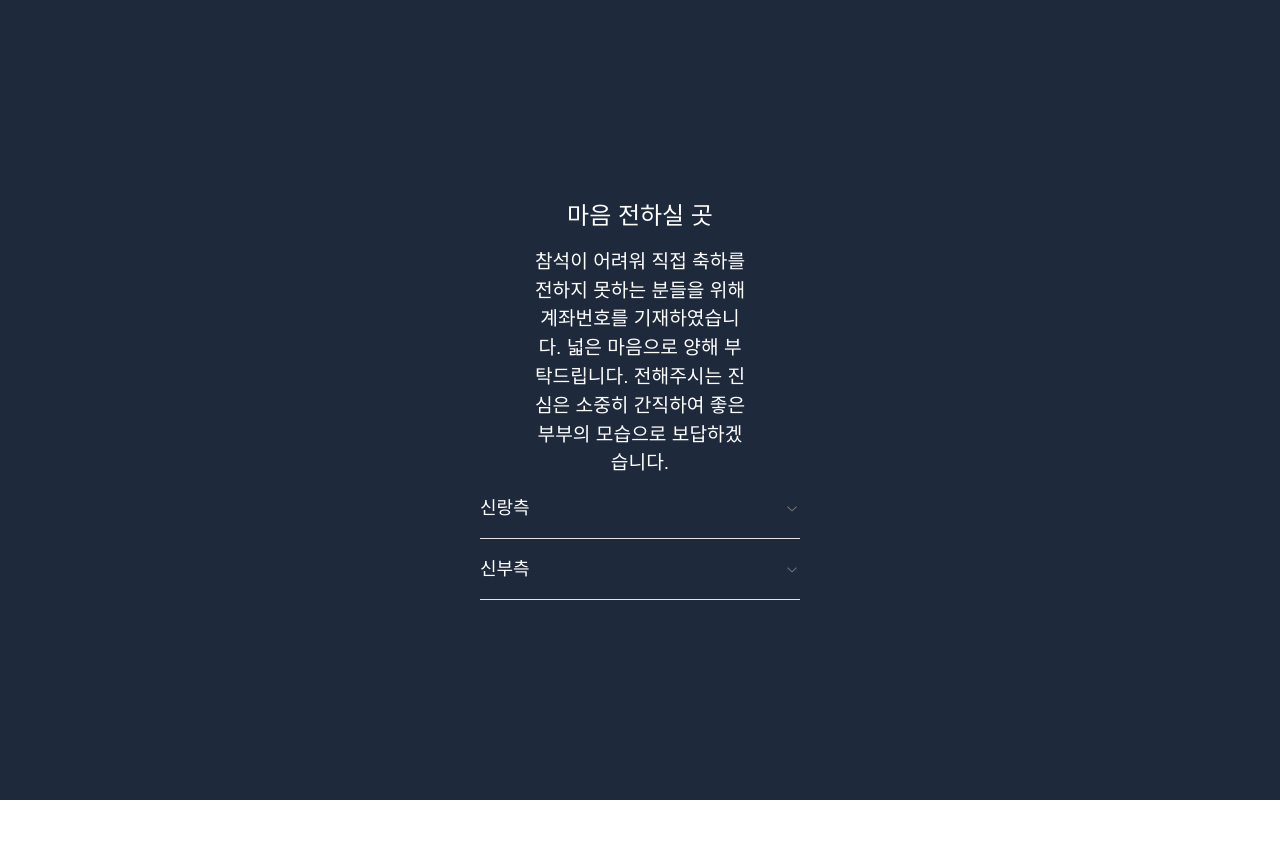
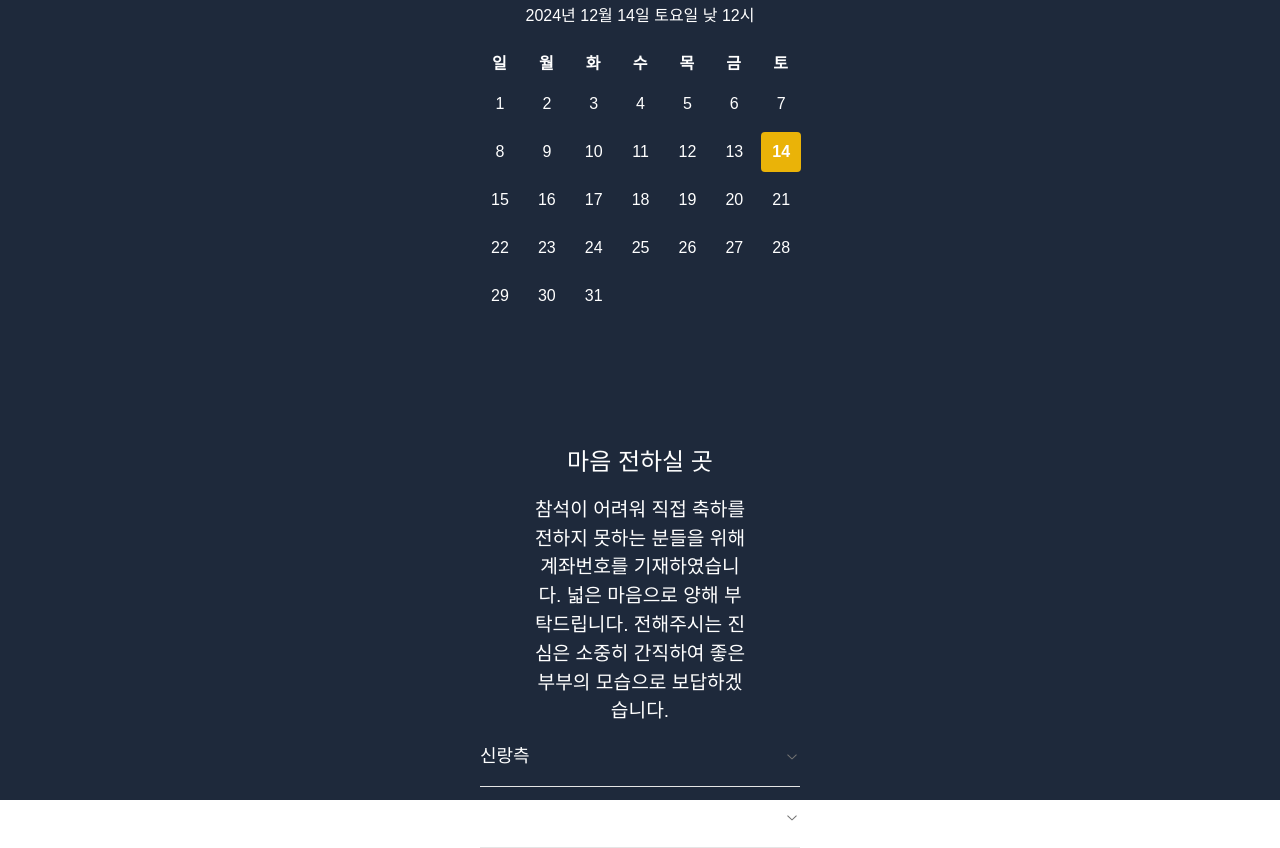
Before and after one commit to sht02048/wedding-invitation, a Next.js app: page / in a window 1280 px wide. Before the commit the page ends 800 px from the top, so only its background shows below. Built offline with nearby package versions, Linux system fonts and the light colour scheme; a web font is replaced by a local one.

Commit message:
✨ 캘린더 정적 컴포넌트

```diff
--- a/app/globals.css
+++ b/app/globals.css
@@ -14,7 +14,7 @@ body {
 
 @layer base {
   h1 {
-    font-size: 1.25rem;
+    font-size: 1.5rem;
   }
 
   p {
--- a/app/page.tsx
+++ b/app/page.tsx
@@ -1,8 +1,10 @@
 import Account from "@/components/sections/account";
+import Calender from "@/components/sections/calender";
 
 export default function Home() {
   return (
     <>
+      <Calender />
       <Account />
     </>
   );
--- a/components/layout/index.tsx
+++ b/components/layout/index.tsx
@@ -7,7 +7,7 @@ type Props = {
 export default function Layout({ children }: Props) {
   return (
     <div className="bg-slate-800 w-screen h-screen flex justify-center items-center">
-      <div className="w-1/4">
+      <div className="sm:w-1/4 flex flex-col gap-32">
         {children}
       </div>
     </div>
--- a/components/sections/account/header.tsx
+++ b/components/sections/account/header.tsx
@@ -1,7 +1,7 @@
 export default function Header() {
   return (
-    <div className="text-center flex flex-col items-center gap-4">
-    <h1 className="text-2xl">마음 전하실 곳</h1>
+    <div className="flex flex-col items-center gap-4">
+    <h1 className="">마음 전하실 곳</h1>
       <p className="w-2/3">참석이 어려워 직접 축하를 전하지 못하는 분들을 위해 계좌번호를 기재하였습니다. 넓은 마음으로 양해 부탁드립니다. 전해주시는 진심은 소중히 간직하여 좋은 부부의 모습으로 보답하겠습니다.</p>
     </div>
   );
--- a/components/sections/account/index.tsx
+++ b/components/sections/account/index.tsx
@@ -3,7 +3,7 @@ import Body from "./body";
 
 export default function Account() {
   return (
-    <div className="text-white">
+    <div className="text-white text-center">
       <Header />
       <Body />
     </div>
--- /dev/null
+++ b/components/sections/calender/body.tsx
@@ -0,0 +1,29 @@
+export default function Body() {
+  const daysOfWeek = ['일', '월', '화', '수', '목', '금', '토'];
+  const daysInMonth = 31;
+  const dates = Array.from({ length: daysInMonth}, (_, index) => index + 1);
+
+  return (
+    <div className="flex flex-col items-center">
+      <div className="grid grid-cols-7 gap-2">
+        {daysOfWeek.map((day, index) => (
+          <div key={index} className="text-center font-semibold">
+            {day}
+          </div>
+        ))}
+        {dates.map((date, index) => (
+          <div
+            key={index}
+            className={`w-10 h-10 flex items-center justify-center rounded ${
+              date === 14
+                ? 'bg-yellow-500 font-bold border-yellow-700'
+                : ''
+            }`}
+          >
+            {date}
+          </div>
+        ))}
+      </div>
+    </div>
+  );
+}
--- /dev/null
+++ b/components/sections/calender/header.tsx
@@ -0,0 +1,8 @@
+export default function Header() {
+  return(
+    <div className="flex flex-col gap-4">
+      <h1>민석 다은 결혼예배</h1>
+      <span>2024년 12월 14일 토요일 낮 12시</span>
+    </div>
+  );
+}
--- /dev/null
+++ b/components/sections/calender/index.tsx
@@ -0,0 +1,11 @@
+import Body from "./body";
+import Header from "./header";
+
+export default function Calender() {
+  return (
+    <div className="flex flex-col text-center text-white gap-6">
+      <Header />
+      <Body />
+    </div>
+  )
+}
```
